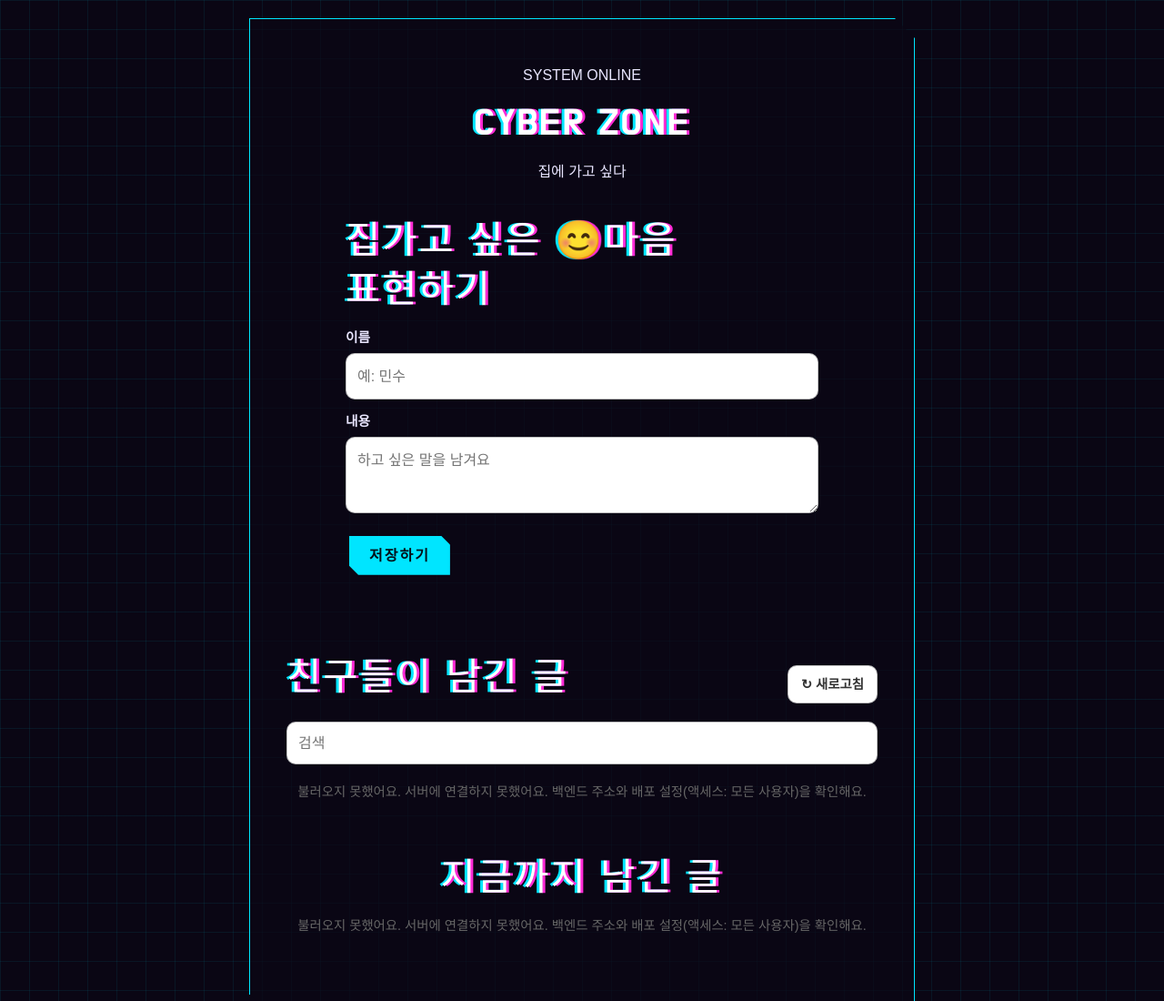
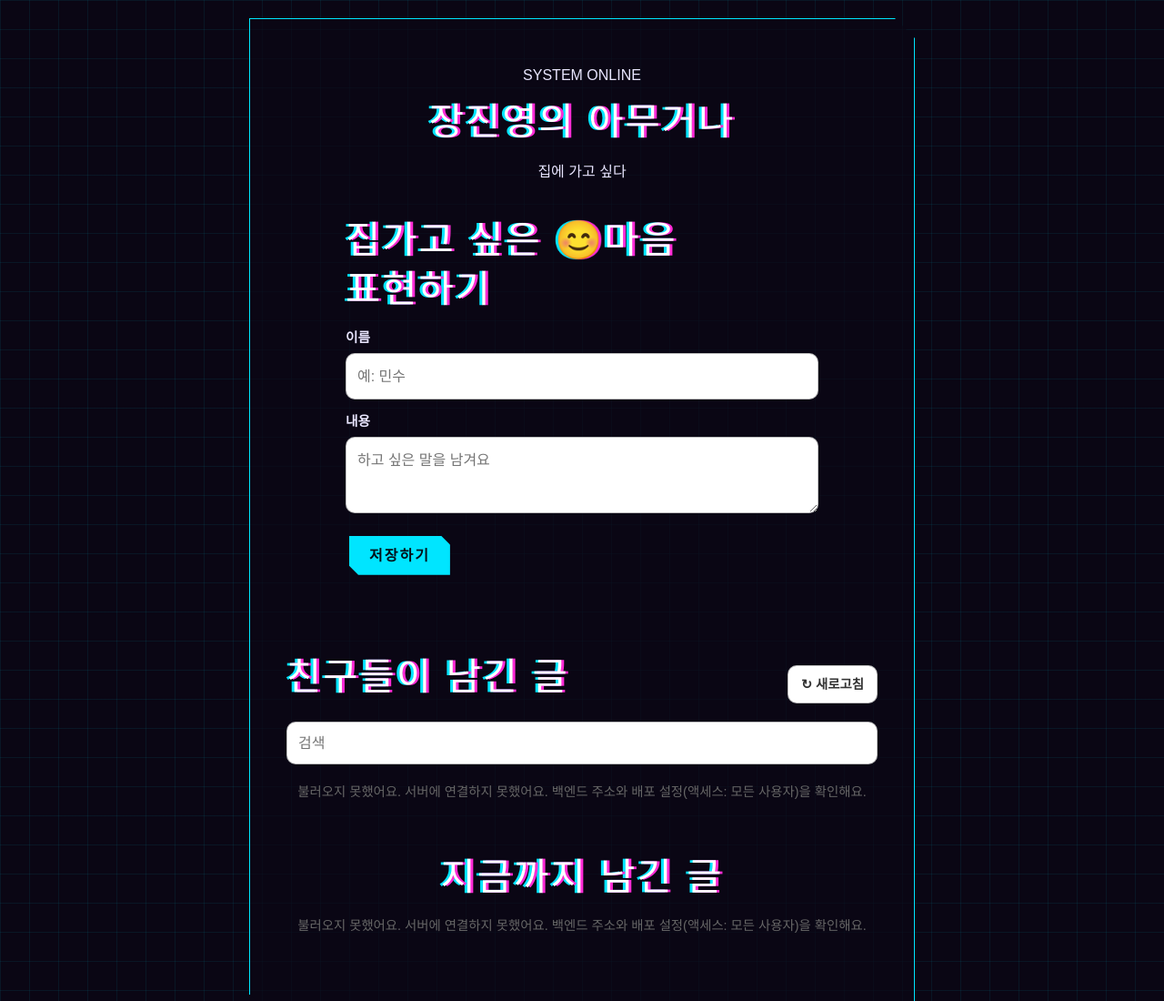
Before and after one commit to wkdwlsdud24/practice, a plain HTML site: page index.html in a window 1280 px wide. Shown: the top 1100 px of the page at 91% size. Drawn offline with Linux system fonts and the light colour scheme; no server answers.

Commit message:
Update index.html

```diff
--- a/index.html
+++ b/index.html
@@ -156,7 +156,7 @@ html.st-dark img,html.st-dark video,html.st-dark iframe,html.st-dark canvas{filt
 </head>
 <body class="tp-cyber">
 <main>
-<section class="st-hero"><p class="st-p">SYSTEM ONLINE</p><h1 class="st-h">CYBER ZONE</h1><p class="st-p">집에 가고 싶다</p>
+<section class="st-hero"><p class="st-p">SYSTEM ONLINE</p><h1 class="st-h">장진영의 아무거나</h1><p class="st-p">집에 가고 싶다</p>
 <div class="st-dset">
   <form class="st-sec st-dform" data-st="dform" data-tab="방명록" data-api="https://script.google.com/macros/s/AKfycbyvYYt3BRSr3GGE_zaGDL_3CTowaXYg7oHGxWBL2qo3-gmvoVYChkeHYvU9EWhXoh8ALg/exec">
     <h2 class="st-h">집가고 싶은 😊마음 표현하기</h2>
```
